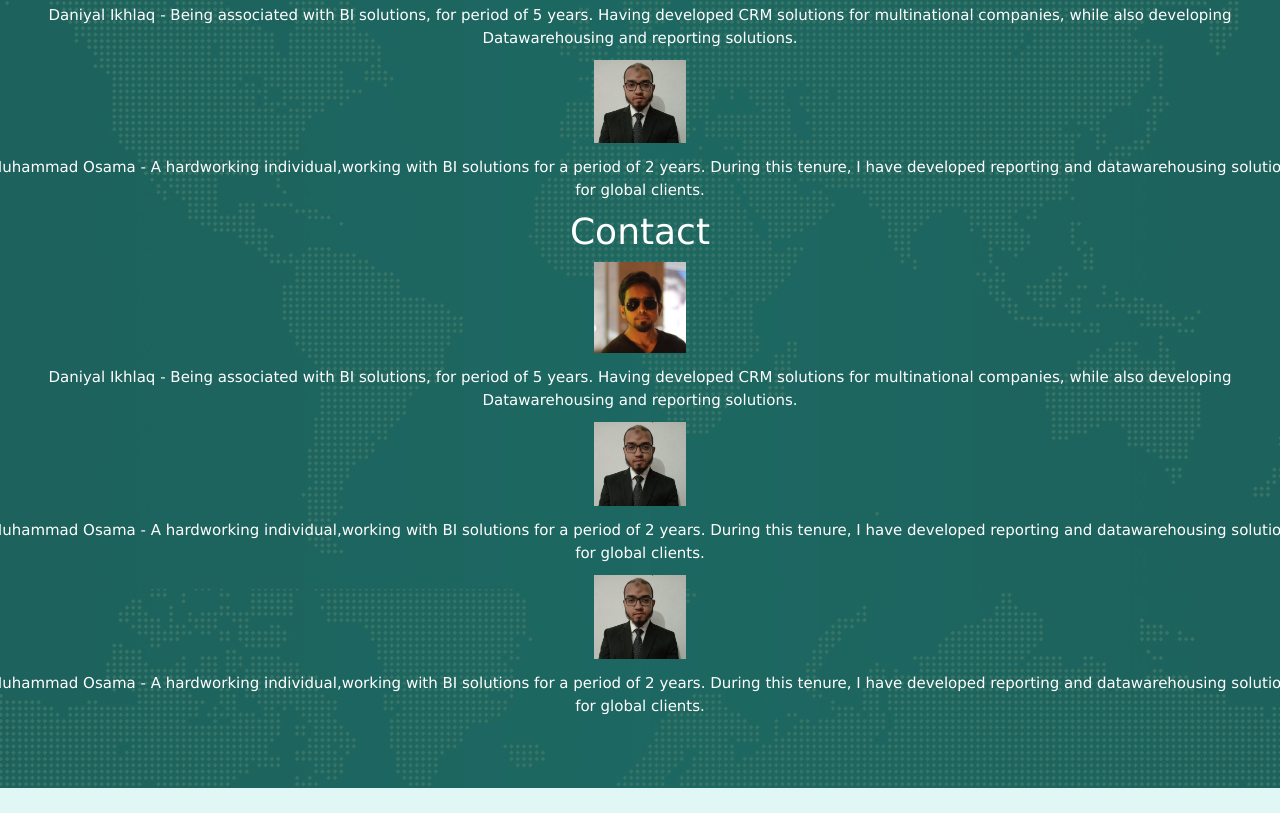
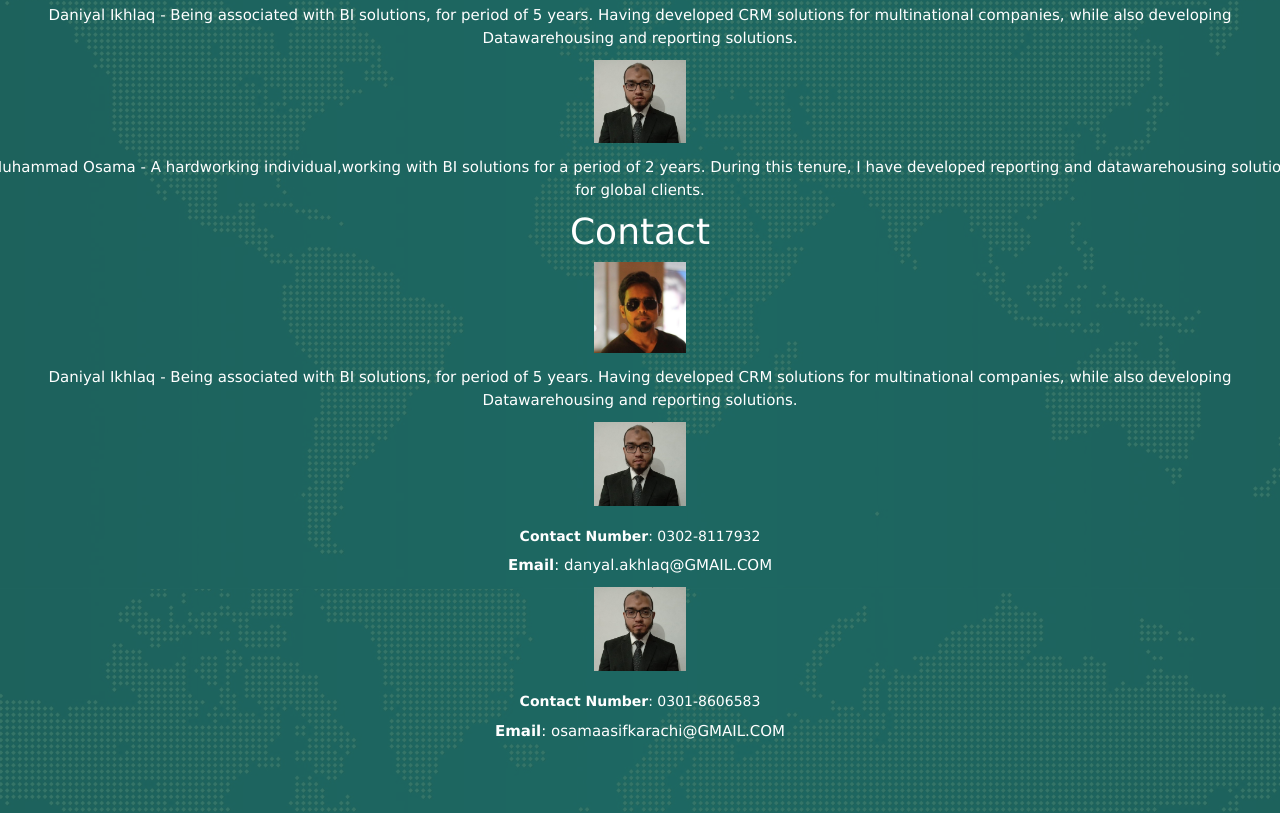
Before and after one commit to Arsalan1234-ui/bsolution.github.io, a plain HTML site: page index.html in a window 1280 px wide. Shown: the part 1701-2514 px from the top of the page. Before the commit the page ends 2489 px from the top, so only its background shows below. Drawn offline with Linux system fonts and the light colour scheme; a web font is replaced by a local one.

Commit message:
Update index.html

```diff
--- a/index.html
+++ b/index.html
@@ -219,7 +219,7 @@
 					<img src="img/Osama.png" alt="Snow" style="width:7%">
 				  </div>
 				  <div class="column" style="padding-top:13px;">
-				 <p>Muhammad Osama - A hardworking individual,working with BI solutions for a period of 2 years. During this tenure, I have developed reporting and datawarehousing solution for global clients.</p>
+				 <p><h5><b>Contact Number</b>:   0302-8117932</h5><b>Email</b>:  danyal.akhlaq@GMAIL.COM</p>
 				  </div>
 				</div>
 
@@ -229,7 +229,7 @@
 					<img src="img/Osama.png" alt="Snow" style="width:7%">
 				  </div>
 				  <div class="column" style="padding-top:13px;">
-				 <p>Muhammad Osama - A hardworking individual,working with BI solutions for a period of 2 years. During this tenure, I have developed reporting and datawarehousing solution for global clients.</p>
+				 <p><h5><b>Contact Number</b>:   0301-8606583</h5><b>Email</b>:  osamaasifkarachi@GMAIL.COM</p>
 				  </div>
 				</div>
 
```
